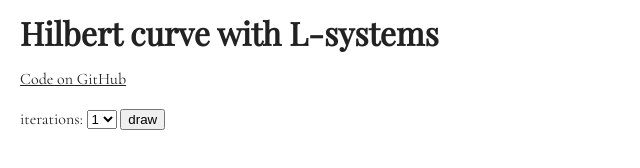
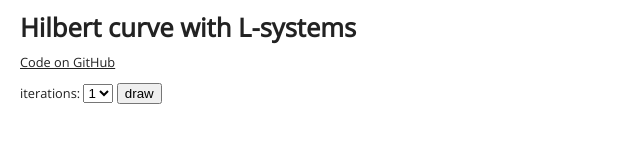
Before and after one commit to harpninja/harpninja.github.io, a plain HTML site: page hilbert/index.html in a window 1280 px wide. Shown: the whole page, without its empty margins (0-640 px from the left). Drawn offline with nearby package versions, Linux system fonts and the light colour scheme.

Commit message:
Changed CSS

```diff
--- a/hilbert/index.html
+++ b/hilbert/index.html
@@ -2,8 +2,8 @@
 <html lang='en'>
  	<head>
  		<meta http-equiv='Content-Type' content='text/html;charset=utf-8'/>
-		<link rel="stylesheet" href="../d3.css">
-		<link rel="stylesheet" type="text/css" href="https://fonts.googleapis.com/css?family=Cormorant Garamond|Playfair Display">
+		<link rel='stylesheet' href='../harpninja.css'>
+		<link rel='stylesheet' type='text/css' href='https://fonts.googleapis.com/css?family=Open+Sans'>
 
 		<title>Hilbert Curve</title>
 		<script src='https://d3js.org/d3.v4.min.js'></script>
```
